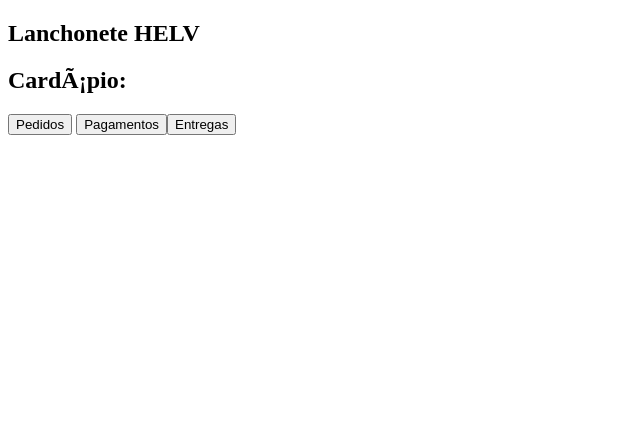
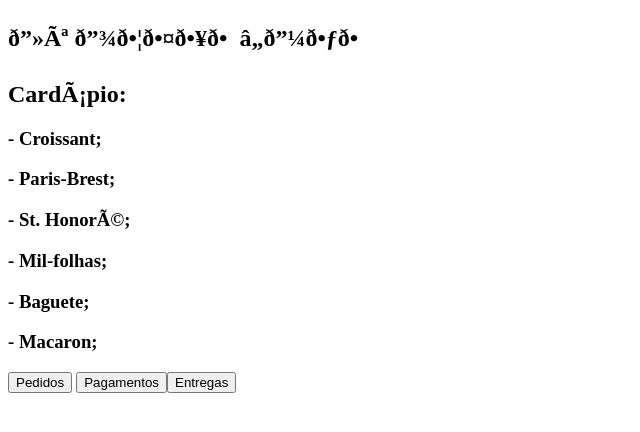
Before and after one commit to VSCODE3D/EDUARDA, a plain HTML site: page index.html in a window 1280 px wide. Shown: the whole page, without its empty margins (0-640 px from the left). Drawn offline with Linux system fonts and the light colour scheme.

Commit message:
Add files via upload

```diff
--- a/index.html
+++ b/index.html
@@ -6,18 +6,26 @@
 <meta name=”viewport” content=”width=device-width, initial-
 scale=1.0”>
 
-<title>Meus objetivos do ano</title>
+<title>TRABALHO LANCHONETE</title>
 </head>
 <body>
 </body>
 </html>
 <body>
     <section class=”conteudo-principal”></section>
-    <h2 class=”titulo-principal”>Lanchonete HELV</h2>
+    <h2 class=”titulo-principal”>𝔻ê 𝔾𝕦𝕤𝕥𝕠 ℍ𝔼𝕃𝕍</h2>
     </body>
     <body>
 
         <h2 class=”titulo-principal”>Cardápio:</h2>
+
+        <h3 class="titulo-principal">- Croissant;</h3>
+        <h3 aria-flowto="titulo-principal">- Paris-Brest;</h4>
+        <h3 class="titulo-principal">- St. Honoré;</h5>
+        <h3 class="titulo-principal">- Mil-folhas;</h3>
+        <h3 class="titulo-principal">- Baguete;</h3>
+        <h3 class="titulo-principal>">- Macaron;</h3>
+
         <div class=”botoes”>
         <button class=”botao”>Pedidos</button>
         <button class=”botao”>Pagamentos
```
